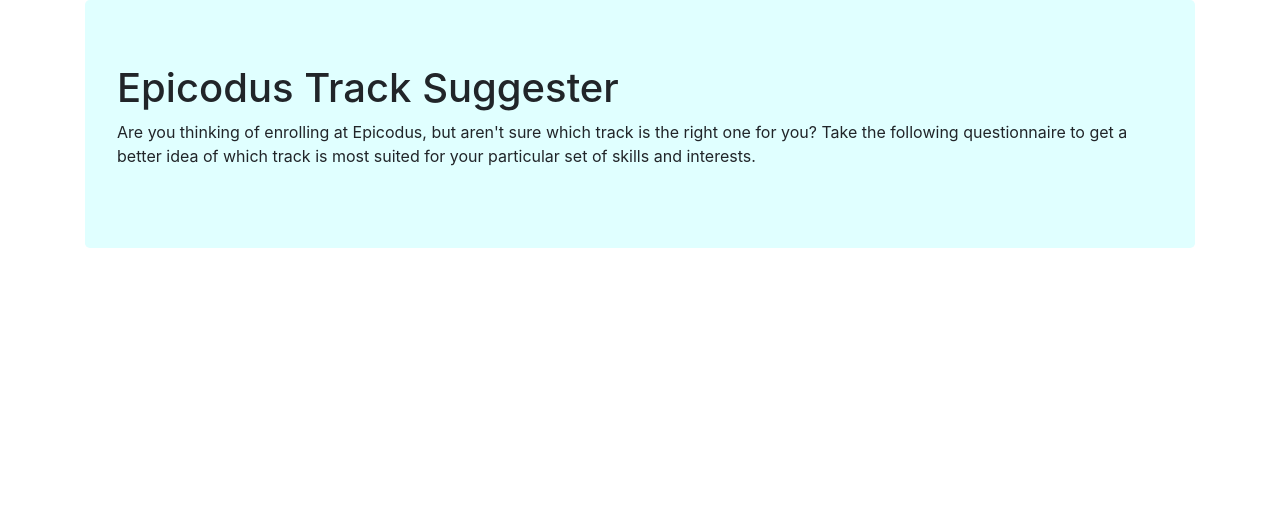
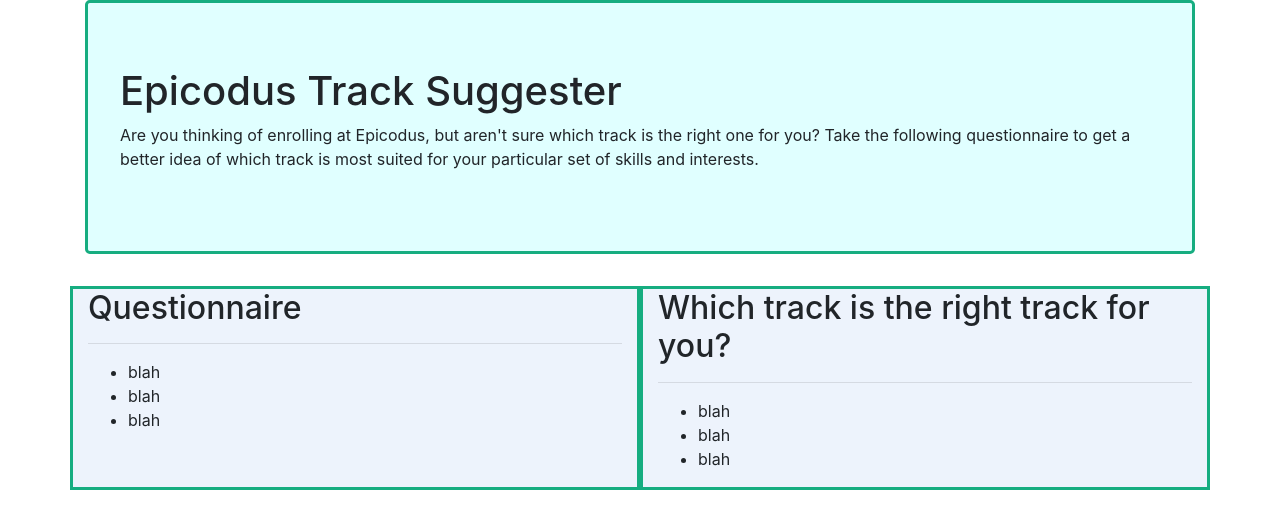
Before and after one commit to josephfriesen/track-suggester, a plain HTML site: page index.html in a window 1280 px wide. Drawn offline with Linux system fonts and the light colour scheme.

Commit message:
Add two columns which will contain the content for the form on the left and the response on the right, as well as styling (background color, border) for both columns and the page header.

```diff
--- a/css/styles.css
+++ b/css/styles.css
@@ -1,3 +1,19 @@
 #page-header {
   background-color: lightcyan;
+  border-color: #16ad80;
+  border-style: solid;
 }
+
+.col-md-6 {
+  background-color: #edf3fc;
+  border-color: #16ad80;
+  border-style: solid;
+}
+
+#questionnaire-col {
+
+}
+
+#response-col {
+
+}
--- a/index.html
+++ b/index.html
@@ -16,6 +16,30 @@
         <p> Are you thinking of enrolling at Epicodus, but aren't sure which track is the right one for you? Take the following questionnaire to get a better idea of which track is most suited for your particular set of skills and interests. </p>
       </div>
 
+      <div class="row">
+
+        <div class="col-md-6" id="questionnaire-col">
+          <h2>Questionnaire</h2>
+          <hr>
+          <ul>
+            <li>blah</li>
+            <li>blah</li>
+            <li>blah</li>
+          </ul>
+        </div>
+
+        <div class="col-md-6" id="response-col">
+          <h2>Which track is the right track for you?</h2>
+          <hr>
+          <ul>
+            <li>blah</li>
+            <li>blah</li>
+            <li>blah</li>
+          </ul>
+        </div>
+
+      </div>
+
     </div>
   </body>
 </html>
```
